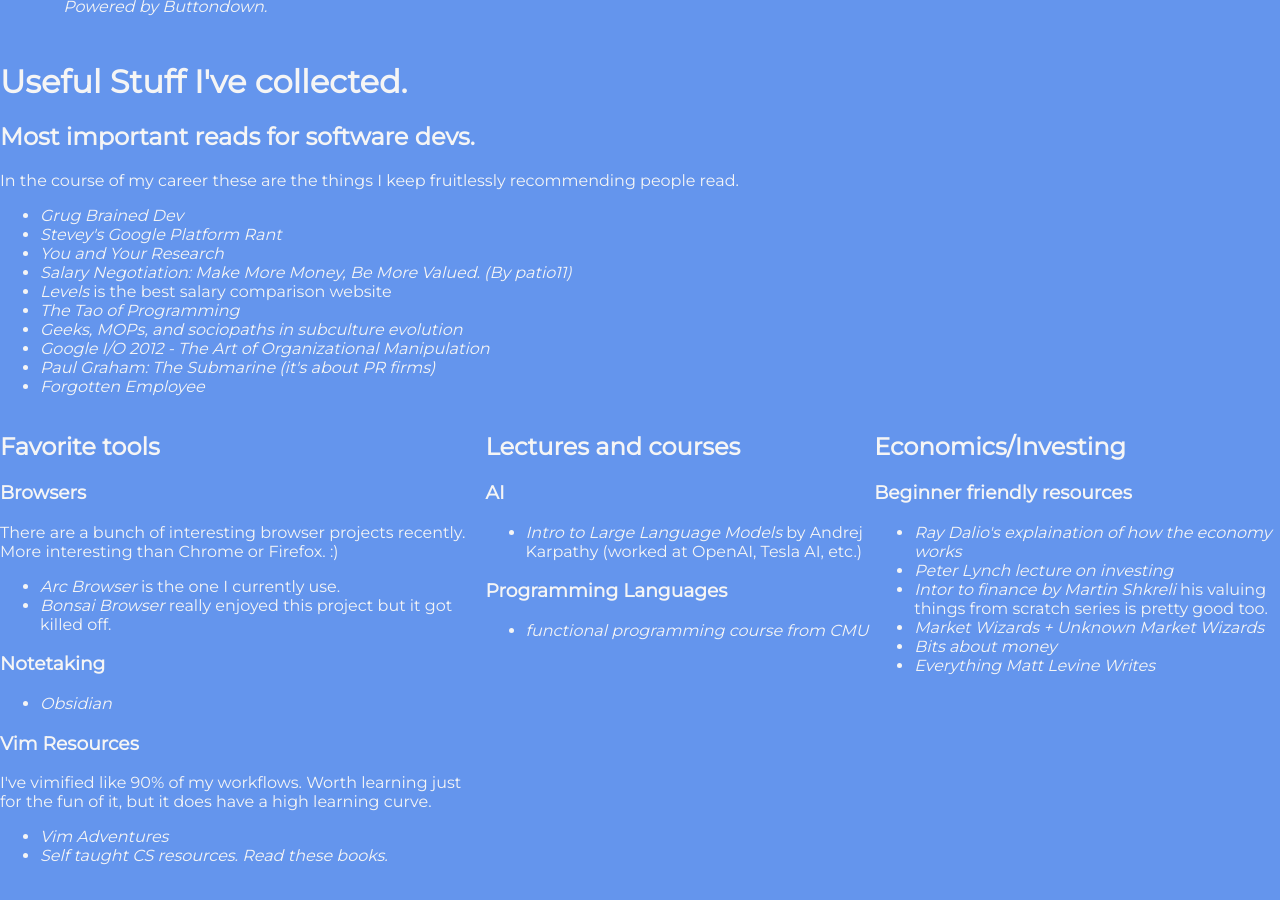
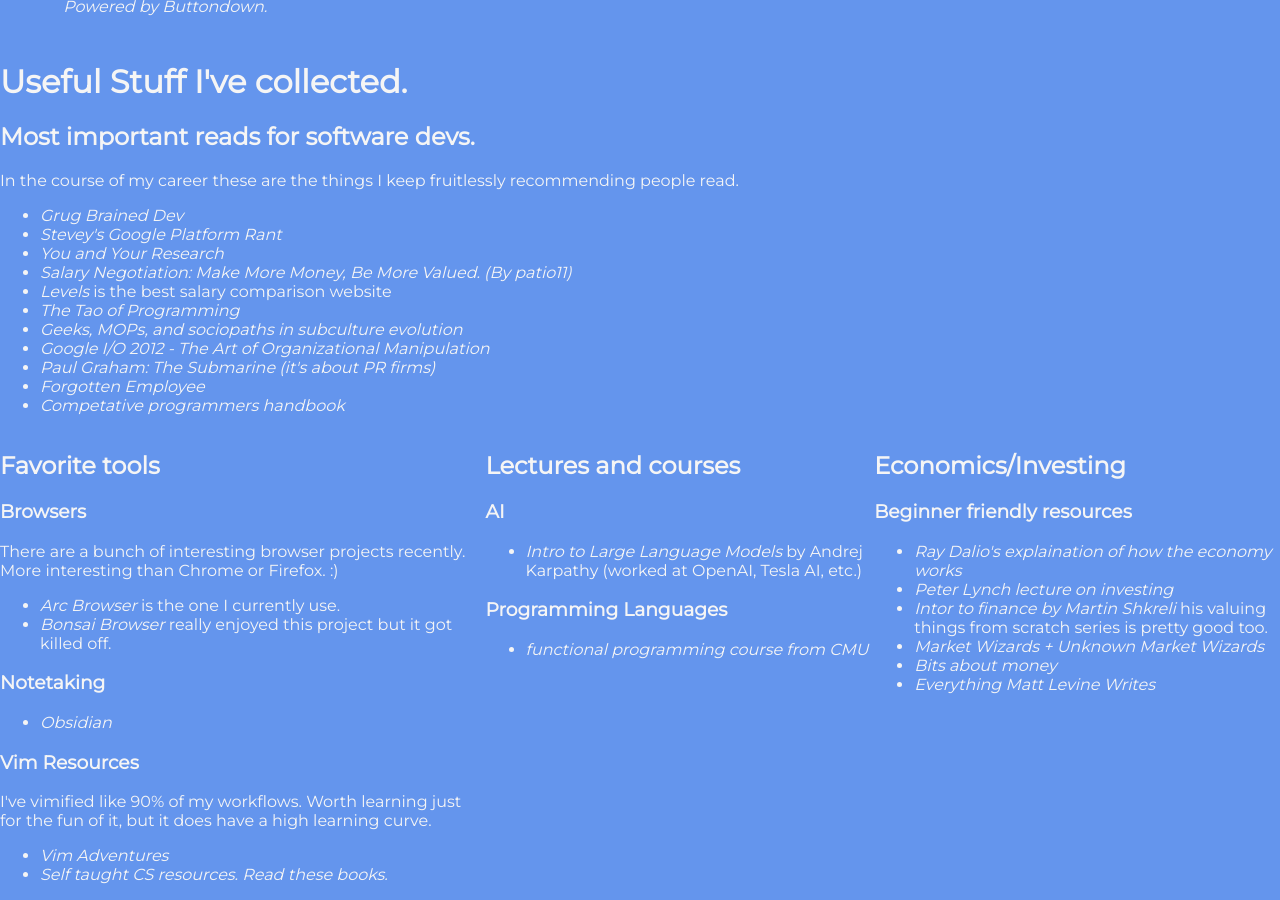
Before and after one commit to ChristianBako/christianbako.github.io, a Jekyll site: the page built from index.html, in a window 1280 px wide and 900 px high, scrolled down 834 px. Built offline with Jekyll 4.4.1, drawn with Linux system fonts in a browser that asks for light colours.

Commit message:
Update index.html

```diff
--- a/index.html
+++ b/index.html
@@ -349,6 +349,7 @@ Have fun :)
     <li><a href="https://youtu.be/OTCuYzAw31Y">Google I/O 2012 - The Art of Organizational Manipulation</a></li>
     <li><a href="https://paulgraham.com/submarine.html">Paul Graham: The Submarine (it's about PR firms)</a></li>
     <li><a href="https://sites.google.com/site/forgottenemployee/">Forgotten Employee</a></li>
+    <li><a href="https://cses.fi/book/book.pdf">Competative programmers handbook </a></li>
 </ul>
 <div class="resourcesContainer">
     <div>
```
